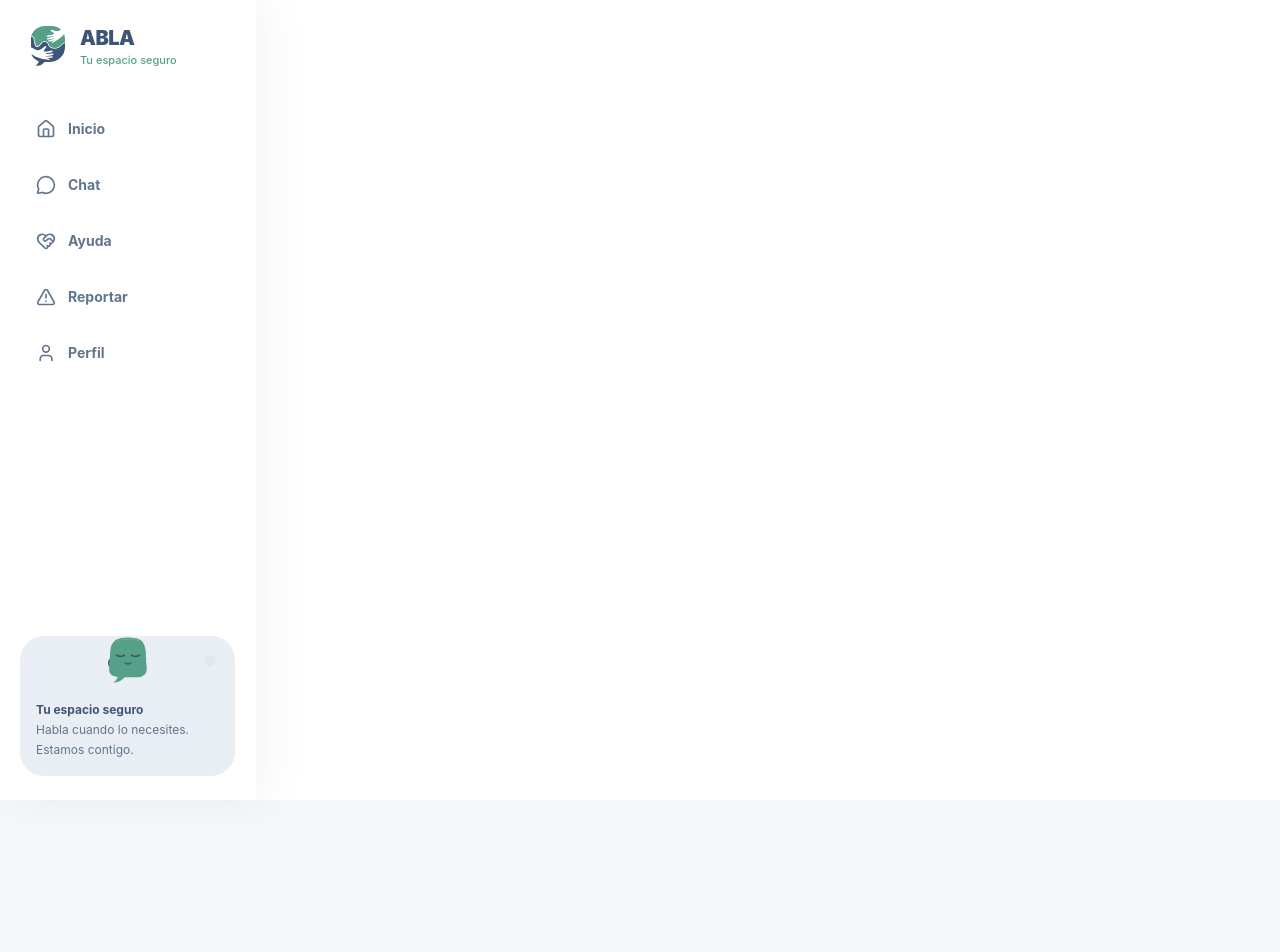
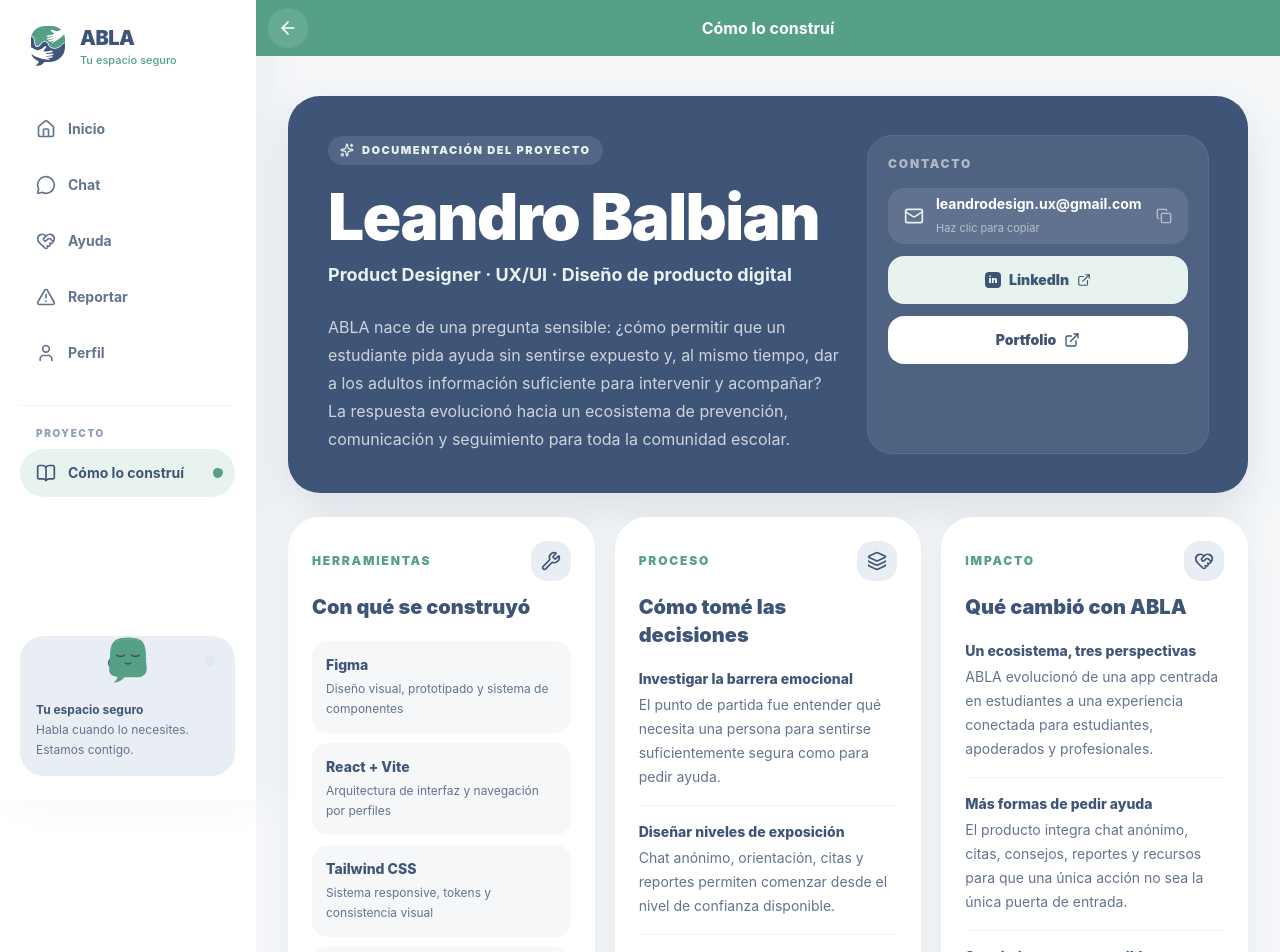
Before and after one commit to leandrodesignux-ux/ABLA-APP, a React (Vite) app: page /como-lo-construi in a window 1280 px wide. Shown: the top 952 px of the page. Before the commit the page ends 800 px from the top, so only its background shows below. Built offline with nearby package versions, Linux system fonts and the light colour scheme.

Commit message:
feat: add project construction case study

```diff
--- a/src/App.jsx
+++ b/src/App.jsx
@@ -31,6 +31,7 @@ const Bitacora = lazy(() => import('./pages/Bitacora.jsx'))
 const Encuesta = lazy(() => import('./pages/Encuesta.jsx'))
 const Perfil = lazy(() => import('./pages/Perfil.jsx'))
 const MoodTracker = lazy(() => import('./pages/MoodTracker.jsx'))
+const ComoLoConstrui = lazy(() => import('./pages/ComoLoConstrui.jsx'))
 const SobreTi = lazy(() => import('./pages/SobreTi.jsx'))
 const CompanionShowcase = import.meta.env.DEV ? lazy(() => import('./pages/CompanionShowcase.jsx')) : null
 
@@ -154,6 +155,7 @@ function AnimatedRoutes() {
         <Route path="/bitacora" element={<Bitacora />} />
         <Route path="/perfil" element={<Perfil />} />
         <Route path="/mood-tracker" element={<MoodTracker />} />
+        <Route path="/como-lo-construi" element={<ComoLoConstrui />} />
         <Route path="/encuesta" element={<Encuesta />} />
         <Route path="/sobreti" element={<SobreTi />} />
         <Route path="/home" element={<Home />} />
--- a/src/components/DesktopSidebar.jsx
+++ b/src/components/DesktopSidebar.jsx
@@ -1,4 +1,5 @@
 import { motion, useReducedMotion } from 'framer-motion'
+import { BookOpen } from 'lucide-react'
 import { Link, useLocation } from 'react-router-dom'
 import { useAppContext } from '../context/AppContext.jsx'
 import { getNavigation } from './navigation.js'
@@ -39,6 +40,11 @@ export default function DesktopSidebar() {
           })}
         </nav>
 
+        <div className="mt-7 border-t border-slate-100 pt-5">
+          <p className="px-4 text-[10px] font-black uppercase tracking-[.16em] text-slate-400">Proyecto</p>
+          <Link to="/como-lo-construi" className={`relative mt-2 flex min-h-12 items-center gap-3 rounded-full px-4 text-sm font-bold transition-colors ${pathname.startsWith('/como-lo-construi') ? 'bg-abla-green-soft text-abla-blue' : 'text-slate-500 hover:bg-abla-blue-soft/60 hover:text-abla-blue'}`}><BookOpen className="h-5 w-5" /><span>Cómo lo construí</span>{pathname.startsWith('/como-lo-construi') && <span className="absolute right-3 h-2.5 w-2.5 rounded-abla-blob bg-abla-green" aria-hidden="true" />}</Link>
+        </div>
+
         <motion.div initial="idle" animate="idle" whileHover="hover" whileTap="tap" className="relative mt-auto overflow-hidden rounded-abla-card bg-abla-blue-soft p-4 pt-16 text-xs leading-5 text-slate-500">
           <motion.div variants={{ idle: { y: 2 }, hover: { y: reducedMotion ? 2 : -1 }, tap: { y: 2 } }} className="absolute -top-1 left-1/2 -translate-x-1/2"><AblaCompanion personality="empathetic" pose="listening" gaze="left" decorations="none" size="sm" label="ABLA está disponible" /></motion.div>
           <motion.span variants={{ idle: { opacity: .2 }, hover: { opacity: 1 } }} className="absolute right-5 top-5 h-2.5 w-2.5 rotate-45 rounded-sm bg-abla-green/35" />
--- /dev/null
+++ b/src/pages/ComoLoConstrui.jsx
@@ -0,0 +1,81 @@
+import { useState } from 'react'
+import { Check, Copy, ExternalLink, HeartHandshake, Layers3, Mail, Sparkles, Wrench } from 'lucide-react'
+import BottomNav from '../components/BottomNav.jsx'
+import Header from '../components/Header.jsx'
+import PageTransition from '../components/PageTransition.jsx'
+
+const tools = [
+  ['Figma', 'Diseño visual, prototipado y sistema de componentes'],
+  ['React + Vite', 'Arquitectura de interfaz y navegación por perfiles'],
+  ['Tailwind CSS', 'Sistema responsive, tokens y consistencia visual'],
+  ['Framer Motion', 'Microinteracciones y feedback emocional sutil'],
+  ['Lucide + SVG propio', 'Iconografía funcional e ilustraciones ABLA'],
+  ['Local Storage', 'Prototipo persistente para check-ins y seguimiento'],
+]
+
+const process = [
+  ['Investigar la barrera emocional', 'El punto de partida fue entender qué necesita una persona para sentirse suficientemente segura como para pedir ayuda.'],
+  ['Diseñar niveles de exposición', 'Chat anónimo, orientación, citas y reportes permiten comenzar desde el nivel de confianza disponible.'],
+  ['Conectar tres perfiles', 'La experiencia adapta información y acciones para estudiantes, apoderados y profesionales sin separar el proceso.'],
+  ['Hacer visible el seguimiento', 'Estados, bitácora y rutas guiadas convierten el reporte en un proceso comprensible y acompañable.'],
+  ['Refinar y validar', 'El sistema se revisó mobile-first, con lectura accesible, motion reducido y estados que no dependen solo del color.'],
+]
+
+const impact = [
+  ['Un ecosistema, tres perspectivas', 'ABLA evolucionó de una app centrada en estudiantes a una experiencia conectada para estudiantes, apoderados y profesionales.'],
+  ['Más formas de pedir ayuda', 'El producto integra chat anónimo, citas, consejos, reportes y recursos para que una única acción no sea la única puerta de entrada.'],
+  ['Seguimiento comprensible', 'Los casos avanzan mediante seis estados visibles, desde la recepción hasta el cierre y seguimiento.'],
+  ['Prevención cotidiana', 'El check-in y el Mood Tracker incorporan el registro emocional semanal y mensual sin convertirlo en una evaluación clínica.'],
+]
+
+function DetailCard({ eyebrow, title, icon: Icon, children }) {
+  return <section className="rounded-abla-panel bg-white p-5 shadow-abla-card md:p-6" aria-labelledby={`section-${eyebrow}`}>
+    <div className="flex items-center justify-between gap-3"><p id={`section-${eyebrow}`} className="text-xs font-black uppercase tracking-[.15em] text-abla-green">{eyebrow}</p><span className="grid h-10 w-10 place-items-center rounded-2xl bg-abla-blue-soft text-abla-blue" aria-hidden="true"><Icon className="h-5 w-5" /></span></div>
+    <h2 className="mt-3 text-xl font-black text-abla-blue">{title}</h2>
+    <div className="mt-5">{children}</div>
+  </section>
+}
+
+function NarrativeList({ items }) {
+  return <div className="divide-y divide-slate-100">{items.map(([title, description]) => <article key={title} className="py-4 first:pt-0 last:pb-0"><h3 className="text-sm font-extrabold text-abla-blue">{title}</h3><p className="mt-1 text-sm leading-6 text-slate-500">{description}</p></article>)}</div>
+}
+
+export default function ComoLoConstrui() {
+  const [copied, setCopied] = useState(false)
+  const email = 'leandrodesign.ux@gmail.com'
+
+  const copyEmail = async () => {
+    await navigator.clipboard.writeText(email)
+    setCopied(true)
+    window.setTimeout(() => setCopied(false), 1800)
+  }
+
+  return <PageTransition><div className="min-h-dvh bg-abla-bg pb-24 md:pb-12"><Header title="Cómo lo construí" showBack />
+    <main className="mx-auto w-full max-w-7xl px-4 py-6 md:px-6 md:py-10 lg:px-8">
+      <section className="overflow-hidden rounded-abla-panel bg-abla-blue text-white shadow-abla-float">
+        <div className="grid gap-7 p-5 md:p-8 lg:grid-cols-[1fr_340px] lg:p-10">
+          <div>
+            <span className="inline-flex items-center gap-2 rounded-full bg-white/10 px-3 py-1.5 text-[11px] font-black uppercase tracking-[.14em] text-abla-green-soft"><Sparkles className="h-3.5 w-3.5" /> Documentación del proyecto</span>
+            <h1 className="mt-5 text-[clamp(2.25rem,5vw,4rem)] font-black leading-none tracking-tight">Leandro Balbian</h1>
+            <p className="mt-3 text-base font-bold text-abla-green-soft md:text-lg">Product Designer · UX/UI · Diseño de producto digital</p>
+            <p className="mt-6 max-w-3xl text-sm leading-7 text-white/75 md:text-base">ABLA nace de una pregunta sensible: ¿cómo permitir que un estudiante pida ayuda sin sentirse expuesto y, al mismo tiempo, dar a los adultos información suficiente para intervenir y acompañar? La respuesta evolucionó hacia un ecosistema de prevención, comunicación y seguimiento para toda la comunidad escolar.</p>
+          </div>
+
+          <aside className="rounded-abla-card bg-white/8 p-4 ring-1 ring-white/15 md:p-5" aria-label="Datos profesionales de Leandro Balbian">
+            <p className="text-xs font-black uppercase tracking-[.15em] text-white/55">Contacto</p>
+            <button type="button" onClick={copyEmail} className="mt-4 flex min-h-14 w-full items-center gap-3 rounded-abla-control bg-white/10 px-4 text-left transition-colors hover:bg-white/15" aria-label={copied ? 'Correo copiado' : `Copiar correo ${email}`}><Mail className="h-5 w-5 shrink-0 text-abla-green-soft" /><span className="min-w-0 flex-1"><span className="block truncate text-sm font-bold">{email}</span><span className="text-[11px] text-white/55">{copied ? 'Copiado al portapapeles' : 'Haz clic para copiar'}</span></span>{copied ? <Check className="h-4 w-4 text-abla-green-soft" /> : <Copy className="h-4 w-4 text-white/55" />}</button>
+            <a href="https://www.linkedin.com/in/leodisenofreelance/" target="_blank" rel="noreferrer" className="mt-3 flex min-h-12 items-center justify-center gap-2 rounded-abla-control bg-abla-green-soft px-4 text-sm font-black text-abla-blue"><span className="grid h-4 w-4 place-items-center rounded-sm bg-abla-blue text-[9px] text-white" aria-hidden="true">in</span> LinkedIn <ExternalLink className="h-3.5 w-3.5" /></a>
+            <a href="https://leandrobalbian.com/" target="_blank" rel="noreferrer" className="mt-3 flex min-h-12 items-center justify-center gap-2 rounded-abla-control bg-white px-4 text-sm font-black text-abla-blue">Portfolio <ExternalLink className="h-4 w-4" /></a>
+          </aside>
+        </div>
+      </section>
+
+      <div className="mt-6 grid items-start gap-5 lg:grid-cols-3">
+        <DetailCard eyebrow="herramientas" title="Con qué se construyó" icon={Wrench}><div className="space-y-2.5">{tools.map(([name, use]) => <div key={name} className="rounded-abla-control bg-abla-bg p-3.5"><div className="text-sm font-extrabold text-abla-blue">{name}</div><div className="mt-1 text-xs leading-5 text-slate-500">{use}</div></div>)}</div></DetailCard>
+        <DetailCard eyebrow="proceso" title="Cómo tomé las decisiones" icon={Layers3}><NarrativeList items={process} /></DetailCard>
+        <DetailCard eyebrow="impacto" title="Qué cambió con ABLA" icon={HeartHandshake}><NarrativeList items={impact} /></DetailCard>
+      </div>
+
+      <section className="mt-6 rounded-abla-panel bg-abla-green-soft p-5 md:p-8"><p className="text-xs font-black uppercase tracking-[.15em] text-abla-green">Reflexión</p><p className="mt-3 max-w-4xl text-lg font-extrabold leading-8 text-abla-blue md:text-2xl">Diseñar una experiencia segura no elimina la complejidad del problema: permite que cada persona pueda enfrentarlo desde el nivel de confianza que tiene en ese momento.</p></section>
+    </main><BottomNav /></div></PageTransition>
+}
--- a/src/pages/Perfil.jsx
+++ b/src/pages/Perfil.jsx
@@ -1,5 +1,5 @@
 import { motion } from 'framer-motion'
-import { Building2, User } from 'lucide-react'
+import { BookOpen, Building2, User } from 'lucide-react'
 import { useNavigate } from 'react-router-dom'
 import BottomNav from '../components/BottomNav.jsx'
 import Header from '../components/Header.jsx'
@@ -193,6 +193,7 @@ export default function Perfil() {
             </div>
 
             <div className="mt-3 text-[11px] font-medium text-slate-400">v2.0 · Mayo 2026</div>
+            <button type="button" onClick={() => navigate('/como-lo-construi')} className="mt-4 inline-flex min-h-11 items-center gap-2 rounded-full bg-abla-blue px-5 text-sm font-bold text-white"><BookOpen className="h-4 w-4" />Cómo lo construí</button>
           </div>
         </div>
       </div>
```
